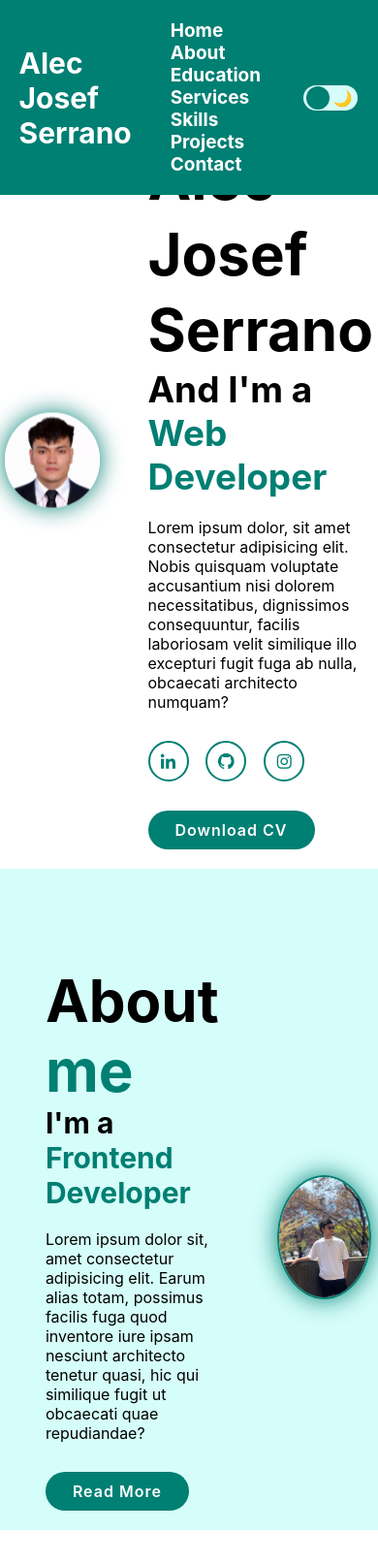
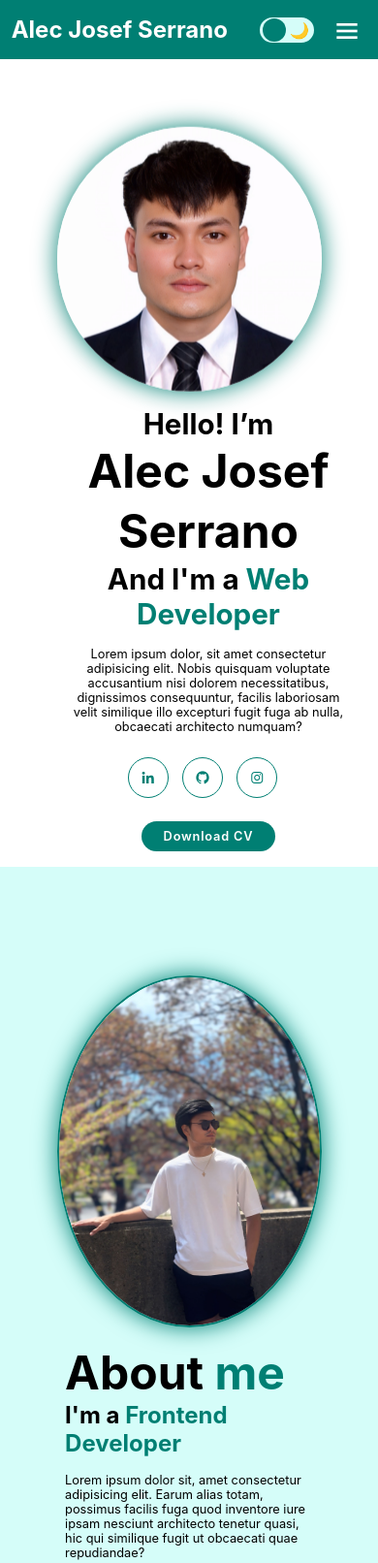
Before and after one commit to AlecJ17/website-portfolio, a plain HTML site: page index.html in a window 390 px wide. Shown: the top 1612 px of the page at 97% size. Drawn offline with nearby package versions, Linux system fonts and the light colour scheme.

Commit message:
Add responsive style on the page and create a arrow function for the menu button for navigation on smaller screens

```diff
--- a/main.js
+++ b/main.js
@@ -1,3 +1,4 @@
+/* Dark/Light theme code */
 const toggle = document.getElementById("theme-toggle");
 const body = document.body;
 
@@ -12,3 +13,14 @@ toggle.addEventListener("change", () => {
   body.classList.toggle("dark-theme", isDark);
   localStorage.setItem("theme", isDark ? "dark" : "light");
 });
+
+let menu = document.querySelector("#menu-icon");
+let navbar = document.querySelector(".navbar");
+menu.onclick = () => {
+  menu.classList.toggle("bx-x");
+  navbar.classList.toggle("active");
+};
+window.onscroll = () => {
+  menu.classList.remove("bx-x");
+  navbar.classList.remove("active");
+};
--- a/styles.css
+++ b/styles.css
@@ -99,7 +99,7 @@ section {
 }
 /* Header Section Code */
 .header {
-  position: fixed;
+  position: relative;
   width: 100%;
   top: 0;
   right: 0;
@@ -112,6 +112,13 @@ section {
   backdrop-filter: blur(10px);
   transition: all 0.5s ease;
 }
+.header-icons {
+  display: flex;
+  align-items: center;
+  gap: 1.5rem;
+  margin-left: auto; /* Push to the far right */
+}
+
 .logo {
   font-size: 3rem;
   font-weight: 700;
@@ -520,3 +527,140 @@ span {
   font-size: 16px;
   color: var(--text-color);
 }
+/* Responsive Design */
+@media (max-width: 1200px) {
+  html {
+    font-size: 55%;
+  }
+}
+@media (max-width: 1100px) {
+  .header {
+    padding: 2rem 3%;
+    flex-direction: row;
+    align-items: center;
+    justify-content: space-between;
+    flex-wrap: wrap;
+    position: fixed;
+    top: 0;
+    left: 0;
+    width: 100%;
+  }
+
+  .header-right {
+    display: flex;
+    align-items: center;
+    gap: 0;
+  }
+
+  #menu-icon {
+    display: block;
+    font-size: 4rem;
+    cursor: pointer;
+    margin: 0;
+    position: absolute;
+    top: 2rem;
+    right: 2rem;
+  }
+  .theme-switch-wrapper {
+    margin: 0;
+    position: absolute;
+    top: 2rem;
+    right: 8rem; /* Adjusted to position left of the menu icon */
+  }
+
+  .navbar {
+    position: absolute;
+    top: 100%;
+    right: -100%;
+    width: 250px;
+    min-height: 100vh;
+    background-color: var(--main-color);
+    flex-direction: column;
+    align-items: flex-start;
+    padding: 2rem;
+    gap: 1rem;
+    transition: right 0.3s ease;
+    z-index: 1500;
+    display: flex;
+  }
+
+  .navbar.active {
+    right: 0;
+  }
+
+  .navbar a {
+    display: block;
+    padding: 17px;
+    font-size: 22px;
+  }
+
+  .home,
+  .education-container {
+    flex-direction: column;
+    text-align: center;
+  }
+
+  .home-img img,
+  .about-img img {
+    width: 50vw;
+    margin-top: 4rem;
+  }
+
+  .about {
+    flex-direction: column-reverse;
+    align-items: center;
+    justify-content: space-between;
+  }
+
+  .about-content {
+    text-align: left;
+    flex: 1;
+  }
+
+  .about-img img {
+    width: 70vw;
+    margin-top: 4rem;
+  }
+  .services {
+    padding: 7rem 3%;
+  }
+
+  .services-container,
+  .projects-container {
+    grid-template-columns: 1fr;
+  }
+
+  .skills-container {
+    grid-template-columns: repeat(2, 1fr);
+    gap: 1rem;
+  }
+
+  .contact form .input-box {
+    flex-direction: column;
+  }
+
+  .contact form .input-box input {
+    width: 100%;
+  }
+
+  .footer {
+    padding: 2rem 3%;
+    text-align: center;
+  }
+}
+@media (max-width: 617px) {
+  html {
+    font-size: 50%;
+  }
+  .home-img img {
+    width: 70vw;
+    margin-top: 8rem;
+  }
+  .about-img img {
+    width: 100%;
+    max-width: 70vw;
+    height: auto;
+    margin-top: 4rem;
+    object-fit: contain;
+  }
+}
```
